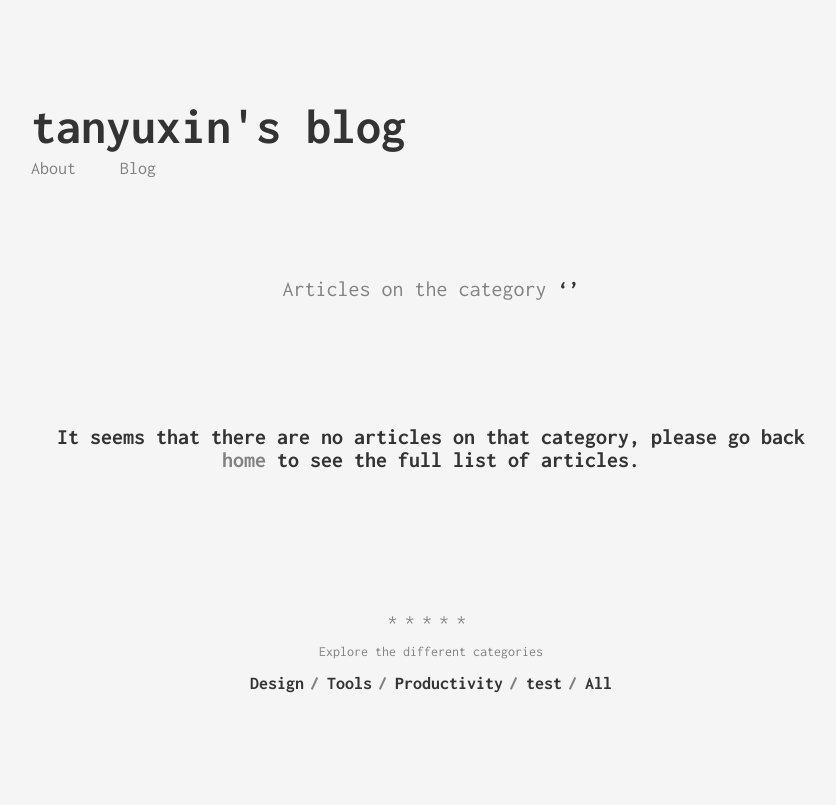
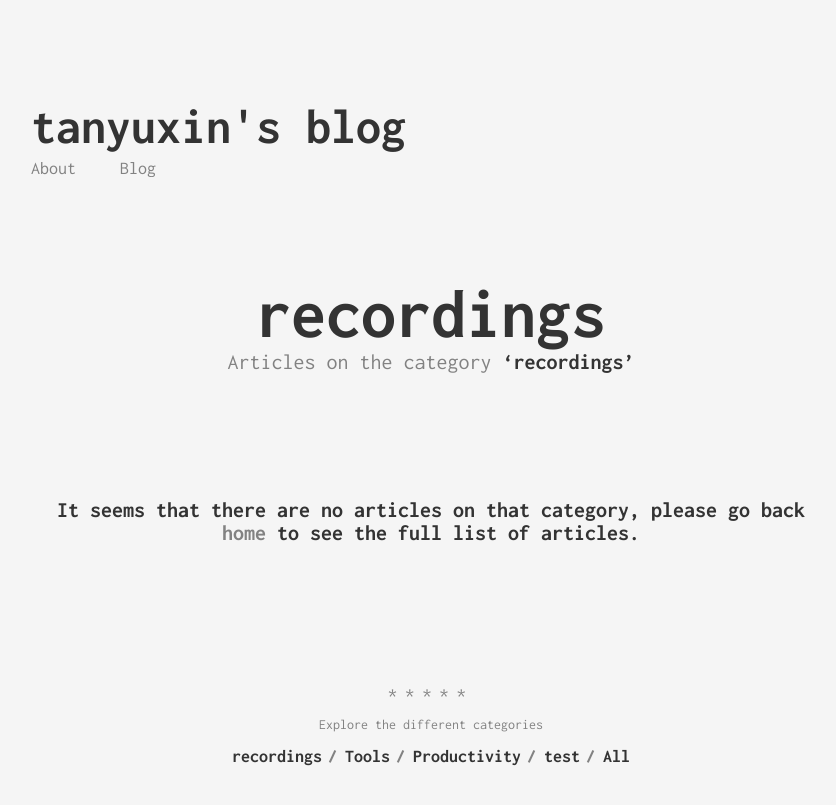
Before and after one commit to x1in-rain/x1in-rain.github.io, a Jekyll site: the page built from categories/design.html, in a window 1280 px wide. Shown: the top 805 px of the page, without its empty margins (209-1045 px from the left). Built offline with Jekyll 4.4.1, drawn with Linux system fonts in a browser that asks for light colours.

Commit message:
Update categories.yml

```diff
--- a/_data/categories.yml
+++ b/_data/categories.yml
@@ -1,5 +1,5 @@
-- slug: design
-  name: Design
+- slug: recordings
+  name: recordings
 
 - slug: tools
   name: Tools
```
